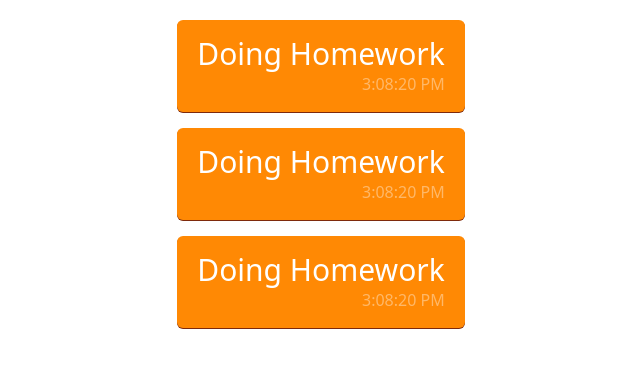
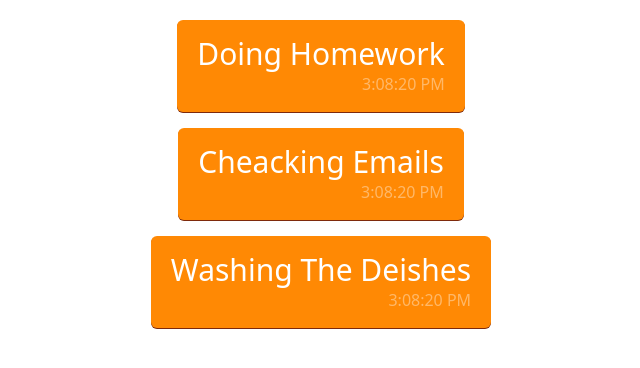
Before and after one commit to rahelaqambari/Project, a React (Vite) app: page / in a window 1280 px wide. Shown: the top 368 px of the page, without its empty margins (319-959 px from the left). Built offline with nearby package versions, Linux system fonts and the light colour scheme.

Commit message:
text change

```diff
--- a/src/Clock.jsx
+++ b/src/Clock.jsx
@@ -16,13 +16,13 @@ export default function Clock (){
                </div>
             </div>
             <div className="bg-orange-400 shadow-2xs shadow-orange-900 py-4 px-5 rounded-md flex flex-col">
-                <p className="text-3xl text-white">Doing Homework</p>
+                <p className="text-3xl text-white">Cheacking Emails</p>
                 <div className="flex items-end justify-end text-white/40">
                     <h1 className="">{Clock}</h1>
                </div>
             </div>
             <div className="bg-orange-400 shadow-2xs shadow-orange-900 py-4 px-5 rounded-md flex flex-col">
-                <p className="text-3xl text-white">Doing Homework</p>
+                <p className="text-3xl text-white">Washing The Deishes</p>
                 <div className="flex items-end justify-end text-white/40">
                     <h1 className="">{Clock}</h1>
                </div>
```
